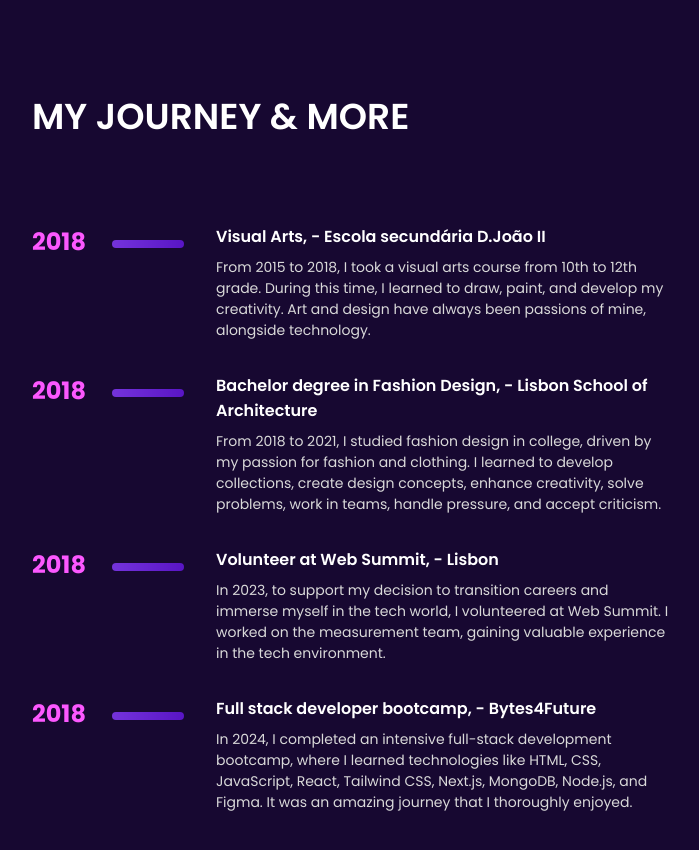
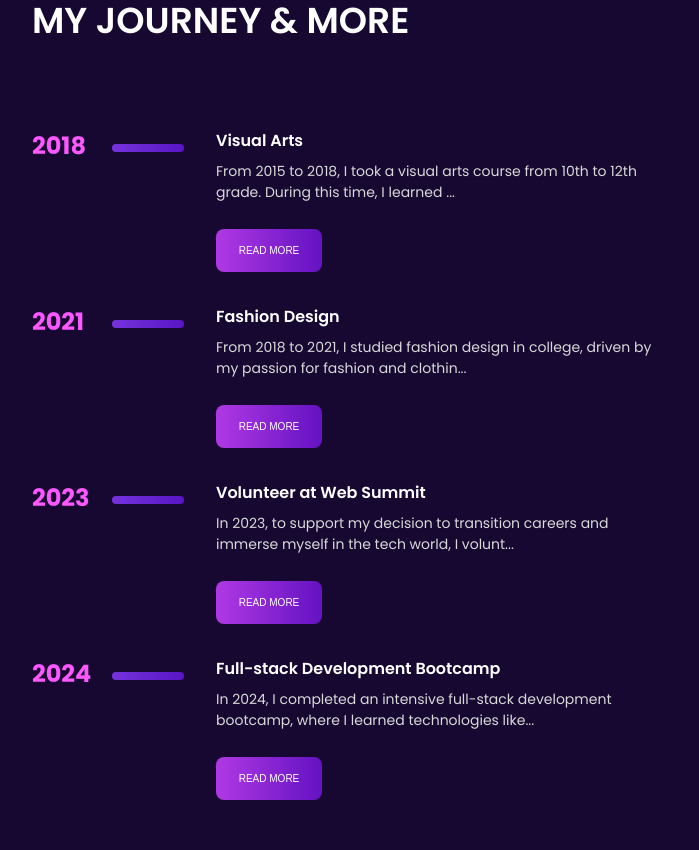
Before and after one commit to andreiawu/fullstackportotolio, a React (Create React App) app: page /about in a window 1280 px wide. Shown: the part 1740-2590 px from the top of the page, without its empty margins (48-747 px from the left). Built offline with nearby package versions, Linux system fonts and the light colour scheme; a web font is replaced by a local one.

Commit message:
final changes

```diff
--- a/src/App.css
+++ b/src/App.css
@@ -169,11 +169,22 @@ html {
   width: 14rem;
 }
 
+.read-more-btn {
+  font-size: 0.625rem;
+  color: #fff;
+  background: linear-gradient(to right, #AF39E4, #6412C2);
+  border: none;
+  border-radius: 0.5rem;
+  padding: 1rem 0.5rem;
+  cursor: pointer;
+  width: 6.625rem;
+}
+
 .second-section {
   display: flex;
   flex-direction: column;
   gap: 3rem;
-  padding: 15rem 5rem;
+  padding: 15rem 2.5rem;
 
 }
 
@@ -198,6 +209,10 @@ html {
   gap: 2rem;
   color: #fff;
   padding-top: 10rem;
+}
+
+.skills-title-box {
+  padding-top: 4rem;
 }
 
 .skills-title,
@@ -290,6 +305,17 @@ html {
 .journey-p {
   font-size: 0.875rem;
   color: #D9D9D9;
+}
+
+.journey-p {
+  max-height: 60px;
+  /* Adjust as needed */
+  overflow: hidden;
+  transition: max-height 0.3s ease;
+}
+
+.journey-p.show-details {
+  max-height: none;
 }
 
 .year-limit-box {
@@ -822,10 +848,10 @@ html {
 }
 
 .about-ilustration {
-width: 14.938rem;
-position: absolute;
-top: 10rem;
-left: 12rem;
+  width: 14.938rem;
+  position: absolute;
+  top: 10rem;
+  left: 12rem;
 }
 
 .video-container {
@@ -879,98 +905,66 @@ left: 12rem;
   font-weight: 700;
 }
 
-/* Media Queries
-@media (max-width: 1200px) {
-  .home {
-    padding: 5rem 6rem 0 6rem;
+@media screen and (max-width: 480px) {
+
+  .journey-info-detail {
+    width: 17rem;
   }
 
-  .home-slogan {
-    font-size: 3.5rem;
+  .journey-info-box {
+    display: flex;
+    gap: 0.5rem;
   }
 
-  .ilustration {
-    width: 24rem;
-    top: 35%;
-    right: 8%;
-  }
-}
-
-@media (max-width: 992px) {
-  .home {
-    padding: 4rem 5rem 0 5rem;
+  .journey-year {
+    display: flex;
+    gap: 0;
   }
 
-  .home-slogan {
-    font-size: 3rem;
+  .journey-line {
+    background: linear-gradient(to right, #7433DB, #5915C5);
+    height: 0;
+    width: 0;
+    border-radius: 0;
+    margin-top: 0;
   }
 
-  .home-text {
-    font-size: 1.25rem;
-    margin-top: 9rem;
-    margin-bottom: 1.5rem;
+  .journey-wrapper {
+    padding: 2.5rem;
+    width: 100%;
+    color: #fff;
   }
 
-  .ilustration {
-    width: 20rem;
-    top: 37%;
-    right: 7%;
-  }
-}
-
-@media (max-width: 768px) {
-  .home {
-    padding: 3rem 4rem 0 4rem;
+  .read-more-btn {
+    font-size: 0.625rem;
+    color: #fff;
+    background: linear-gradient(to right, #AF39E4, #6412C2);
+    border: none;
+    border-radius: 0.5rem;
+    padding: 1rem 0.5rem;
+    cursor: pointer;
+    width: 6.625rem;
   }
 
-  .home-slogan {
-    font-size: 2.5rem;
+  .navbar {
+    flex-direction: column;
+    align-items: center;
+    padding: 1rem;
   }
 
-  .home-text {
-    font-size: 1.125rem;
-    margin-top: 7rem;
-    margin-bottom: 1.25rem;
+  .logo-box {
+    margin-bottom: 1rem;
   }
 
-  .ilustration {
-    width: 16rem;
-    top: 39%;
-    right: 6%;
-  }
-}
-
-@media (max-width: 576px) {
-  .home {
-    padding: 2rem 2rem 0 2rem;
+  .navbar-ul {
+    display: flex;
+    justify-content: center;
   }
 
-  .home-slogan {
-    font-size: 2rem;
-    text-align: center;
+  .navbar-ul li {
+    margin: 0 0.5rem;
   }
 
-  .home-text {
-    font-size: 1rem;
-    margin-top: 5rem;
-    margin-bottom: 1rem;
-    text-align: center;
-  }
-
-  .home-projects {
-    font-size: 1rem;
-    padding-top: 1.5rem;
-  }
-
-  .ilustration {
-    width: 12rem;
-    top: 40%;
-    right: 5%;
-  }
-}
- */
-
-@media screen and (max-width: 480px) {
   .home-slogan {
     font-size: 1.625rem;
   }
@@ -1033,7 +1027,7 @@ left: 12rem;
   .contact-left-section {
     margin-left: 2.5rem;
     margin-right: 2.5rem;
-    margin-top: 0.5;
+    margin-top: 4rem;
   }
 
   .contact-flex {
@@ -1042,7 +1036,7 @@ left: 12rem;
   }
 
   .emailbox {
-    width: 18.375rem;
+    width: 22rem;
     position: absolute;
     top: 27rem;
     left: 2.5rem;
@@ -1179,7 +1173,7 @@ left: 12rem;
   .skills-technologies-box {
     display: grid;
     grid-template-columns: repeat(3, 1fr);
-    gap: 1rem;
+    gap: 2rem;
   }
 
   .second-section {
@@ -1187,7 +1181,8 @@ left: 12rem;
     padding-top: 6rem;
   }
 
-  .journey-title, .hobbies-title {
+  .journey-title,
+  .hobbies-title {
     font-size: 1.375rem;
   }
 
@@ -1201,6 +1196,7 @@ left: 12rem;
 
   .hobbies-p {
     font-size: 0.875rem;
+    text-align: end;
   }
 
   .hobbies-text-box {
@@ -1236,6 +1232,7 @@ left: 12rem;
 
   .hobbies-wrapper {
     padding-left: 2.5rem;
+    padding-right: 2.5rem;
     padding-bottom: 6rem;
   }
 
@@ -1300,55 +1297,11 @@ left: 12rem;
     display: flex;
   }
 
-  .journey-wrapper {
-    padding: 0 5rem 2.5rem 5rem;
-    width: 20rem;
-    color: #fff;
-  }
-
   .about-ilustration {
     width: 7.875rem;
     position: absolute;
     top: 10rem;
     left: 9rem;
-    }
+  }
+
 }
-
-
-
-
-
-
-
-
-
-
-
-
-
-
-.hamburger-menu {
-  display: none;
-  /* Hide hamburger menu by default */
-  cursor: pointer;
-}
-
-.line {
-  width: 25px;
-  height: 3px;
-  background-color: #fff;
-  margin: 5px 0;
-  transition: transform 0.3s ease;
-}
-
-.line.open:nth-child(1) {
-  transform: translateY(8px) rotate(45deg);
-}
-
-.line.open:nth-child(2) {
-  opacity: 0;
-}
-
-.line.open:nth-child(3) {
-  transform: translateY(-8px) rotate(-45deg);
-}
--- a/src/components/Header.jsx
+++ b/src/components/Header.jsx
@@ -1,12 +1,7 @@
-import React, { useState } from 'react';
+import React from 'react';
 import { Link } from 'react-router-dom';
 
 export default function Header() {
-  const [menuOpen, setMenuOpen] = useState(false);
-
-  const toggleMenu = () => {
-    setMenuOpen(!menuOpen);
-  };
 
   return (
     <header>
@@ -16,19 +11,13 @@ export default function Header() {
             <img src="/images/logo-icon.png" alt="logo" className='logo' />
           </Link>
         </div>
-        <div className={`links-box ${menuOpen ? 'open' : ''}`}>
+        <div className='links-box'>
           <ul className='navbar-ul'>
             <li><Link to="/home">Home</Link></li>
             <li><Link to="/about">About</Link></li>
             <li><Link to="/contact">Contact</Link></li>
           </ul>
         </div>
-        <div className='hamburger-menu' onClick={toggleMenu}>
-          <img src="/images/hamburguer-menu.png" alt="hamburguer-menu" className="hamburger-icon" />
-          <div className={`line ${menuOpen ? 'open' : ''}`} />
-          <div className={`line ${menuOpen ? 'open' : ''}`} />
-          <div className={`line ${menuOpen ? 'open' : ''}`} />
-        </div>
       </nav>
     </header>
   );
--- a/src/components/Journey.jsx
+++ b/src/components/Journey.jsx
@@ -1,65 +1,66 @@
-import React from 'react';
+import React, { useState } from 'react';
+import { motion } from 'framer-motion';
+
+const initialDetails = [
+  { id: 1, title: 'Visual Arts', content: 'From 2015 to 2018, I took a visual arts course from 10th to 12th grade. During this time, I learned to draw, paint, and develop my creativity. Art and design have always been passions of mine, alongside technology.' },
+  { id: 2, title: 'Fashion Design', content: 'From 2018 to 2021, I studied fashion design in college, driven by my passion for fashion and clothing. I learned to develop collections, create design concepts, enhance creativity, solve problems, work in teams, handle pressure, and accept criticism.' },
+  { id: 3, title: 'Volunteer at Web Summit', content: 'In 2023, to support my decision to transition careers and immerse myself in the tech world, I volunteered at Web Summit. I worked on the measurement team, gaining valuable experience in the tech environment.' },
+  { id: 4, title: 'Full-stack Development Bootcamp', content: 'In 2024, I completed an intensive full-stack development bootcamp, where I learned technologies like HTML, CSS, JavaScript, React, Tailwind CSS, Next.js, MongoDB, Node.js, and Figma. It was an amazing journey that I thoroughly enjoyed.' },
+];
 
 export default function Journey() {
+  const [details, setDetails] = useState(initialDetails);
+
+  const toggleDetails = (id) => {
+    const updatedDetails = details.map(detail =>
+      detail.id === id ? { ...detail, showDetails: !detail.showDetails } : detail
+    );
+    setDetails(updatedDetails);
+  };
+
+  const maxLength = 100;
+
+  const truncateText = (text) => {
+    if (text.length <= maxLength) {
+      return text;
+    }
+    return `${text.slice(0, maxLength)}...`;
+  };
+
   return (
     <div className="journey-wrapper">
       <div className="journey-section-one">
         <h2 className="journey-title">MY JOURNEY & MORE</h2>
       </div>
       <div className="journey-section-two">
-        <div className="journey-info-box">
-          <div className="journey-year">
-            <div className="year-limit-box">
-              <span className="journey-year-num">2018</span>
+        {details.map(detail => (
+          <motion.div className="journey-info-box" key={detail.id}>
+            <div className="journey-year">
+              <div className="year-limit-box">
+                <span className="journey-year-num">{detail.id === 1 ? '2018' : detail.id === 2 ? '2021' : detail.id === 3 ? '2023' : '2024'}</span>
+              </div>
+              {!detail.showDetails && <div className="journey-line"></div>}
             </div>
-            <div className="journey-line">
+            <div className="journey-info-detail">
+              <span className="journey-school">{detail.title}</span>
+              <motion.p className={`journey-p ${detail.showDetails ? 'show-details' : ''}`}
+                initial={{ height: 80, opacity: 0 }}
+                animate={{ height: detail.showDetails ? 'auto' : 80, opacity: 1 }}
+                transition={{ duration: 0.5, ease: 'easeInOut' }}
+              >
+                {detail.showDetails ? (
+                  detail.content
+                ) : (
+                  truncateText(detail.content)
+                )}
+              </motion.p>
+              <button className="read-more-btn" onClick={() => toggleDetails(detail.id)}>
+                {detail.showDetails ? 'READ LESS' : 'READ MORE'}
+              </button>
             </div>
-          </div>
-          <div className="journey-info-detail">
-            <span className="journey-school">Visual Arts, - Escola secundária D.João II</span>
-            <p className="journey-p">From 2015 to 2018, I took a visual arts course from 10th to 12th grade. During this time, I learned to draw, paint, and develop my creativity. Art and design have always been passions of mine, alongside technology.</p>
-          </div>
-        </div>
-        <div className="journey-info-box">
-          <div className="journey-year">
-            <div className="year-limit-box">
-              <span className="journey-year-num">2018</span>
-            </div>
-            <div className="journey-line">
-            </div>
-          </div>
-          <div className="journey-info-detail">
-            <span className="journey-school">Bachelor degree in Fashion Design, - Lisbon School of Architecture</span>
-            <p className="journey-p">From 2018 to 2021, I studied fashion design in college, driven by my passion for fashion and clothing. I learned to develop collections, create design concepts, enhance creativity, solve problems, work in teams, handle pressure, and accept criticism.</p>
-          </div>
-        </div>
-        <div className="journey-info-box">
-          <div className="journey-year">
-            <div className="year-limit-box">
-              <span className="journey-year-num">2018</span>
-            </div>
-            <div className="journey-line">
-            </div>
-          </div>
-          <div className="journey-info-detail">
-            <span className="journey-school">Volunteer at Web Summit, - Lisbon</span>
-            <p className="journey-p">In 2023, to support my decision to transition careers and immerse myself in the tech world, I volunteered at Web Summit. I worked on the measurement team, gaining valuable experience in the tech environment.</p>
-          </div>
-        </div>
-        <div className="journey-info-box">
-          <div className="journey-year">
-            <div className="year-limit-box">
-              <span className="journey-year-num">2018</span>
-            </div>
-            <div className="journey-line">
-            </div>
-          </div>
-          <div className="journey-info-detail">
-            <span className="journey-school">Full stack developer bootcamp, - Bytes4Future</span>
-            <p className="journey-p">In 2024, I completed an intensive full-stack development bootcamp, where I learned technologies like HTML, CSS, JavaScript, React, Tailwind CSS, Next.js, MongoDB, Node.js, and Figma. It was an amazing journey that I thoroughly enjoyed.</p>
-          </div>
-        </div>
+          </motion.div>
+        ))}
       </div>
     </div>
-  )
-}
+  );
+};
```
